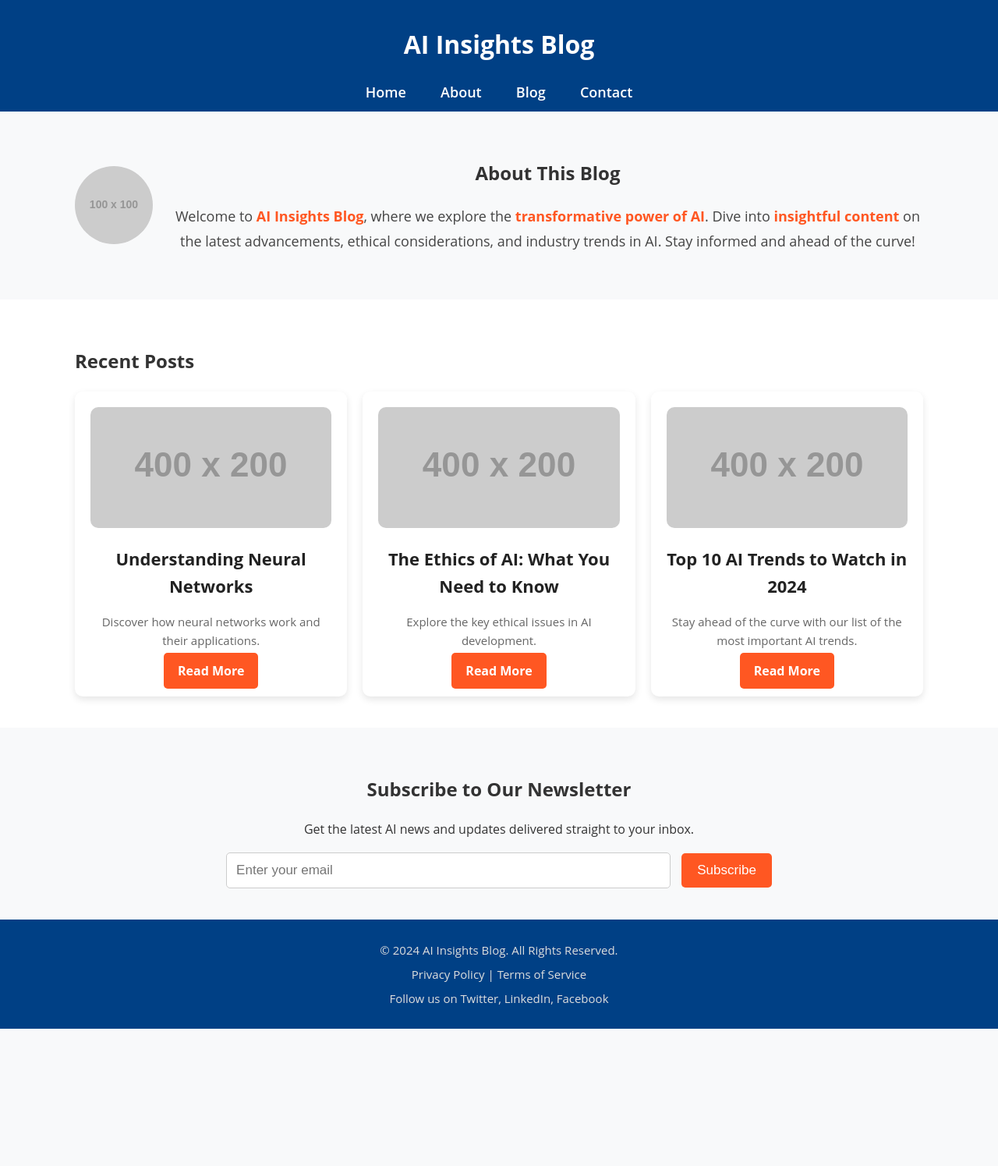
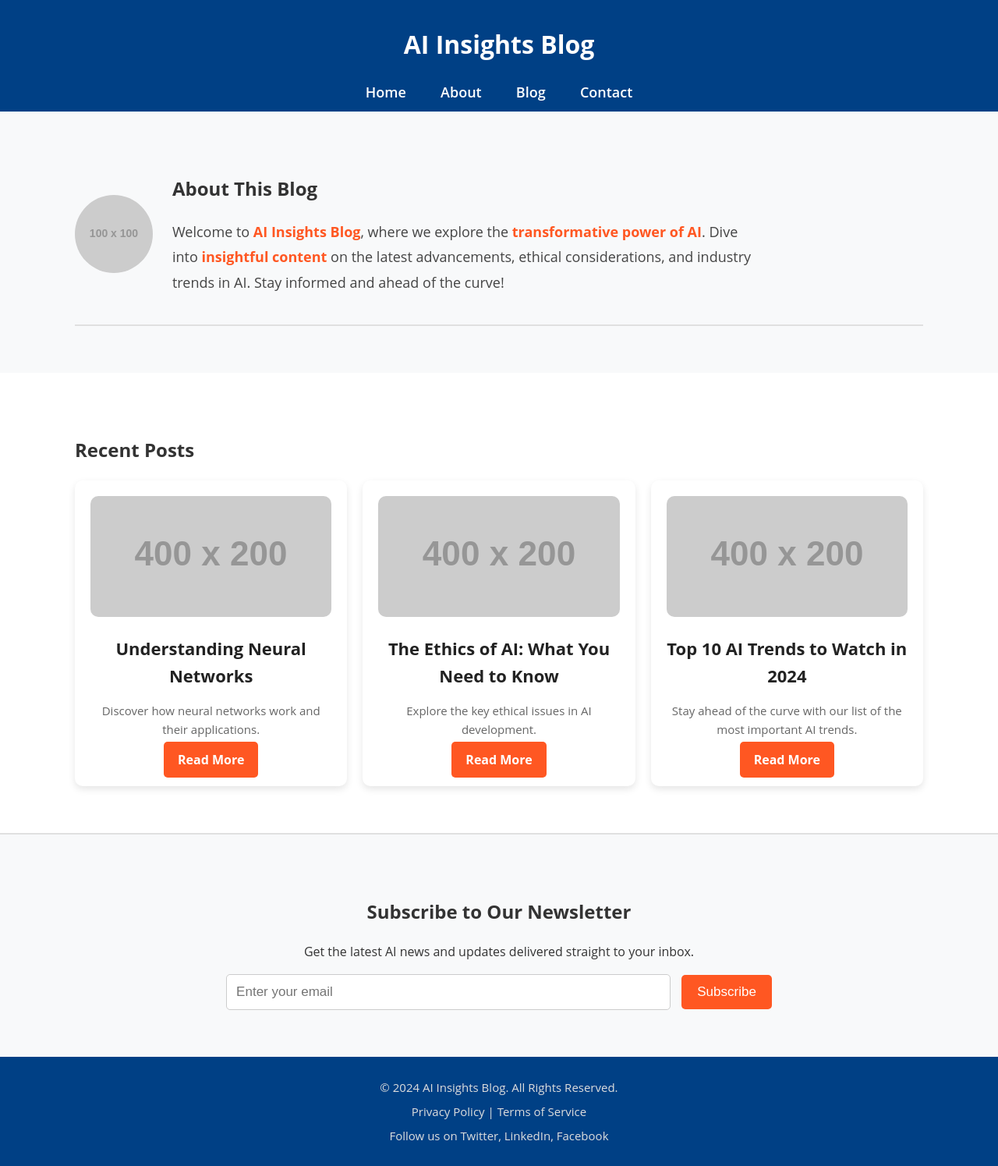
Before and after one commit to tomsonius/tomsonius.github.io, a Jekyll site: the page index.html, which Jekyll copies as it is, in a window 1280 px wide. Shown: the whole page at 78% size. Built offline with Jekyll 4.4.1, drawn with Linux system fonts in a browser that asks for light colours; before the commit the page ends 1319 px from its top, so only the background shows below that.

Commit message:
Update main.css

```diff
--- a/assets/css/main.css
+++ b/assets/css/main.css
@@ -28,18 +28,23 @@ nav a:hover {
     color: #ff5722;
 }
 
+.container {
+    width: 85%;
+    margin: auto;
+    padding: 20px 0;
+}
+
 .about-section {
     background-color: #f8f9fa;
     padding: 40px 0;
 }
 
 .about {
-    width: 85%;
-    margin: auto;
     display: flex;
     align-items: center;
-    justify-content: space-between;
-    text-align: center;
+    text-align: left;
+    border-bottom: 2px solid #e0e0e0;
+    padding-bottom: 20px;
 }
 
 .about img {
@@ -49,9 +54,12 @@ nav a:hover {
     height: 100px;
 }
 
+.about-text {
+    max-width: 70%;
+}
+
 .about p {
     font-size: 18px;
-    margin-top: 10px;
     color: #444;
     line-height: 1.8;
 }
@@ -67,13 +75,13 @@ nav a:hover {
 }
 
 .posts {
-    width: 85%;
-    margin: auto;
+    text-align: left;
 }
 
 .post-grid {
     display: flex;
     gap: 20px;
+    justify-content: space-between;
 }
 
 .post {
@@ -82,7 +90,7 @@ nav a:hover {
     border-radius: 10px;
     box-shadow: 0 4px 10px rgba(0, 0, 0, 0.1);
     transition: transform 0.3s ease, box-shadow 0.3s ease;
-    width: 32%;
+    width: 30%;
     text-align: center;
 }
 
@@ -131,11 +139,10 @@ nav a:hover {
 .newsletter-section {
     background-color: #f8f9fa;
     padding: 40px 0;
+    border-top: 2px solid #e0e0e0;
 }
 
 .newsletter {
-    width: 85%;
-    margin: auto;
     text-align: center;
 }
 
```
